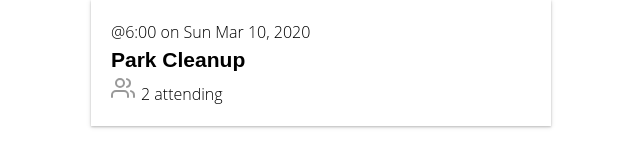
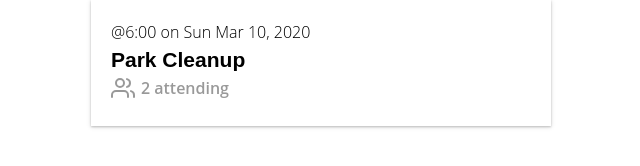
Before and after one commit to ImranK1506/VueMastery-Real_World_Vue, a Vue app: page / in a window 1280 px wide. Shown: the part 202-368 px from the top of the page, without its empty margins (319-959 px from the left). Built offline with nearby package versions, Linux system fonts and the light colour scheme.

Commit message:
added default slots

```diff
--- a/src/components/BaseIcon.vue
+++ b/src/components/BaseIcon.vue
@@ -3,6 +3,7 @@
       <svg class="icon" :width="width" :height="height">
          <use v-bind="{'xlink:href':'/feather-sprite.svg#'+name}"/>
       </svg>
+      <slot></slot>
    </div>
 </template>
 
--- a/src/components/EventCard.vue
+++ b/src/components/EventCard.vue
@@ -3,8 +3,9 @@
       <div class="event-card -shadow">
          <span>@{{ event.time }} on {{ event.date }}</span>
          <h4 class="title">{{ event.title }}</h4>
-         <BaseIcon name="users"/>
-         <span>{{ event.attendees.length }} attending</span>
+         <BaseIcon name="users">
+            {{ event.attendees.length }} attending
+         </BaseIcon>
       </div>
    </router-link>
 </template>
```
